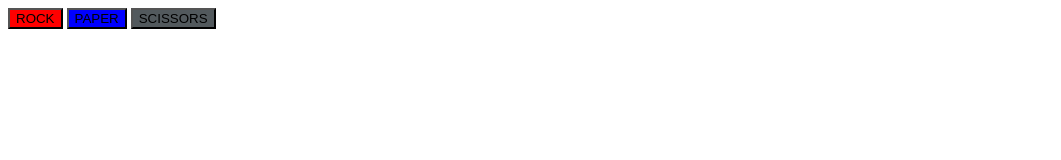
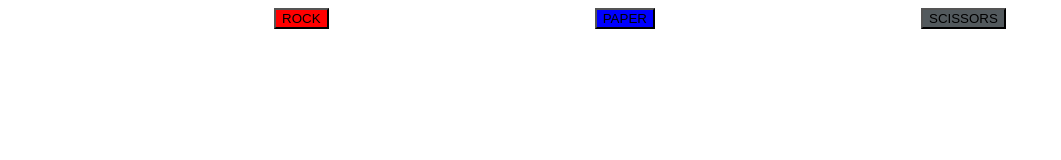
Before and after one commit to Tyree-White/Rock-Paper-Scissors, a plain HTML site: page index.html in a window 1280 px wide. Shown: the whole page, without its empty margins (0-1061 px from the left). Drawn offline with Linux system fonts and the light colour scheme.

Commit message:
Display buttons with flex & space evenly

```diff
--- a/style.css
+++ b/style.css
@@ -1,5 +1,6 @@
 #rock {
     background-color: red;
+
 }
 
 #paper {
@@ -9,3 +10,9 @@
 #scissors {
     background-color: #52595d;
 }
+
+.buttons {
+    display: flex;
+    justify-content: center;
+    justify-content: space-evenly;
+}
```
